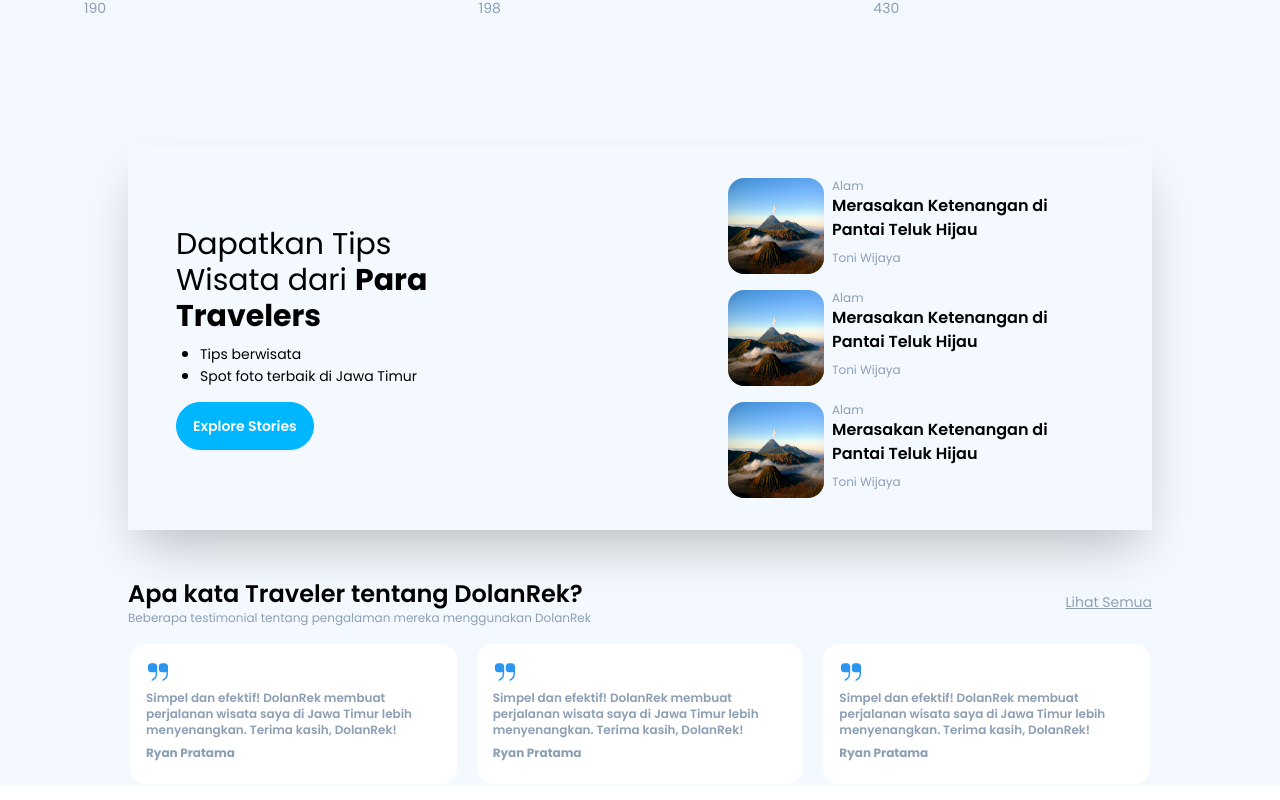
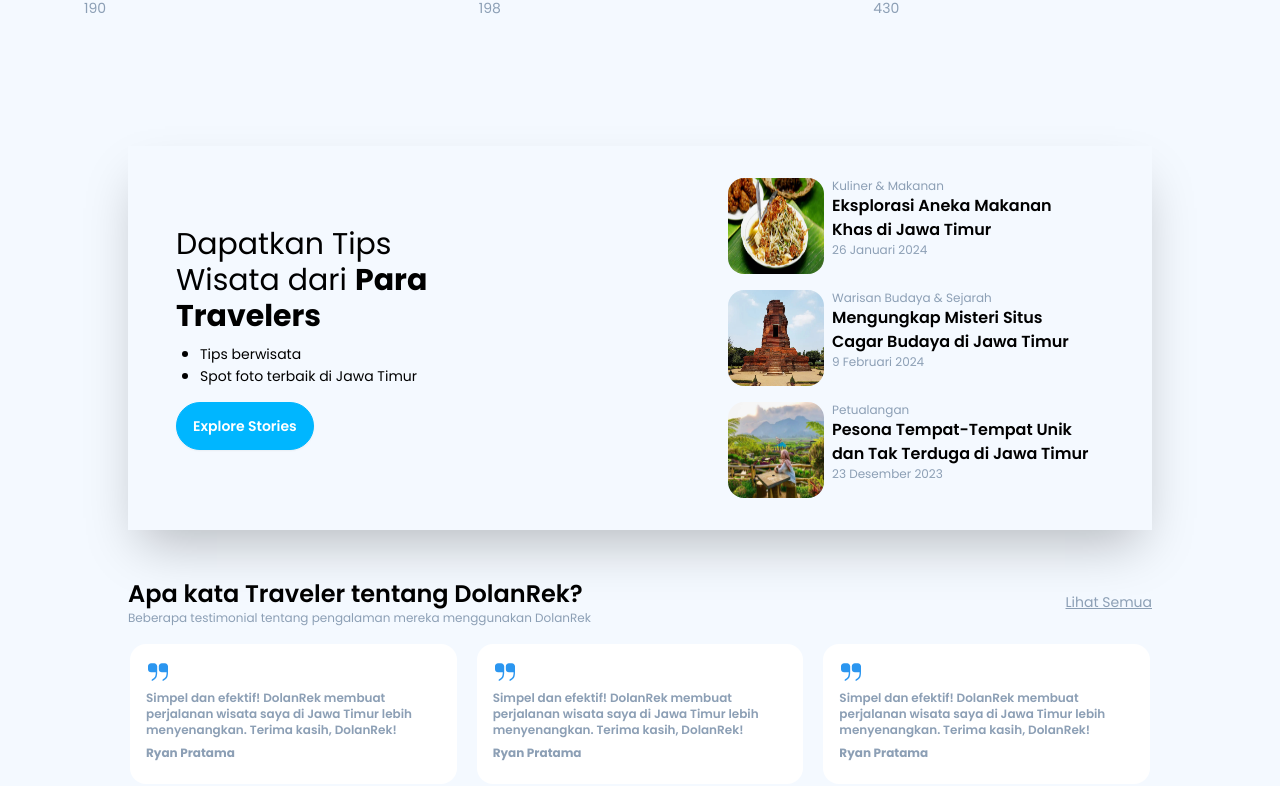
Before and after one commit to Sinduaditya/rusa, a React (Vite) app: page / in a window 1280 px wide. Shown: the part 2364-3164 px from the top of the page. Built offline with nearby package versions, Linux system fonts and the light colour scheme.

Commit message:
Add Dynamic data on GetTipsCard on Homepage

```diff
--- a/src/components/Home/GetTIpsCard.jsx
+++ b/src/components/Home/GetTIpsCard.jsx
@@ -1,27 +1,50 @@
+import React, { useEffect, useState } from "react";
 import Bromo from "../../assets/gunung-bromo.jpg";
+import { storiesData } from "../data/storiesData";
 
 function GetTipsCard() {
+    const [destinations, setDestinations] = useState([]);
+
+    useEffect(() => {
+        // Mengatur data destinasi dari storiesData.jsx ke state
+        const limitedStories = storiesData.slice(0, 3);
+        setDestinations(limitedStories);
+    }, []);
+
     return (
         <>
-            <a href="">
+            {destinations.map((story) => (
+                <a href="" key={story.id}>
                     <div className="flex px-2 py-2 gap-2 max-w-sm">
                         <img
-                        src={Bromo}
+                            src={story.image}
                             className="w-24 h-24 items-center rounded-2xl"
+                            alt={story.title}
                         />
                         {/* Caption dan Keterangan */}
                         <div className="grid ">
                             <div className="">
-                            <p className="text-secondary text-xs">Alam</p>
+                                <p className="text-secondary text-xs">
+                                    {story.category}
+                                </p>
                                 <h1 className="text-blue-950 text-base font-semibold">
-                                Merasakan Ketenangan di Pantai Teluk Hijau
+                                    {story.title}
                                 </h1>
+                                <p className="text-secondary text-xs">
+                                    {story.date}
+                                </p>
                             </div>
-                        <p className="text-secondary text-xs">Toni Wijaya</p>
+                            {/* Tampilkan nama penulis jika ada */}
+                            {story.author && (
+                                <p className="text-secondary text-xs">
+                                    {story.author}
+                                </p>
+                            )}
                         </div>
                         {/* Caption dan Keterangan */}
                     </div>
                 </a>
+            ))}
         </>
     );
 }
--- a/src/components/Home/GetTips.jsx
+++ b/src/components/Home/GetTips.jsx
@@ -3,7 +3,7 @@
 function GetTips() {
     return (
         <>
-           {/* Bagian Tips */}
+            {/* Bagian Tips */}
             <div className="justify-center grid gap-6 md:gap-0 md:flex font-poppins max-w-screen-lg mx-auto my-12 px-12 py-6  shadow-2xl md:justify-between">
                 {/* bagian Text dan CTA */}
                 <div className="text-blue-950 grid gap-4  w-72 h-fit my-auto">
@@ -36,8 +36,6 @@
                 {/* Bagian Item  of Tips*/}
                 <div>
                     <GetTipsCard />
-                    <GetTipsCard />
-                    <GetTipsCard />
                 </div>
                 {/* END Bagian Item  of Tips*/}
             </div>
```
Lines whose indentation alone changed are shown as unchanged.
